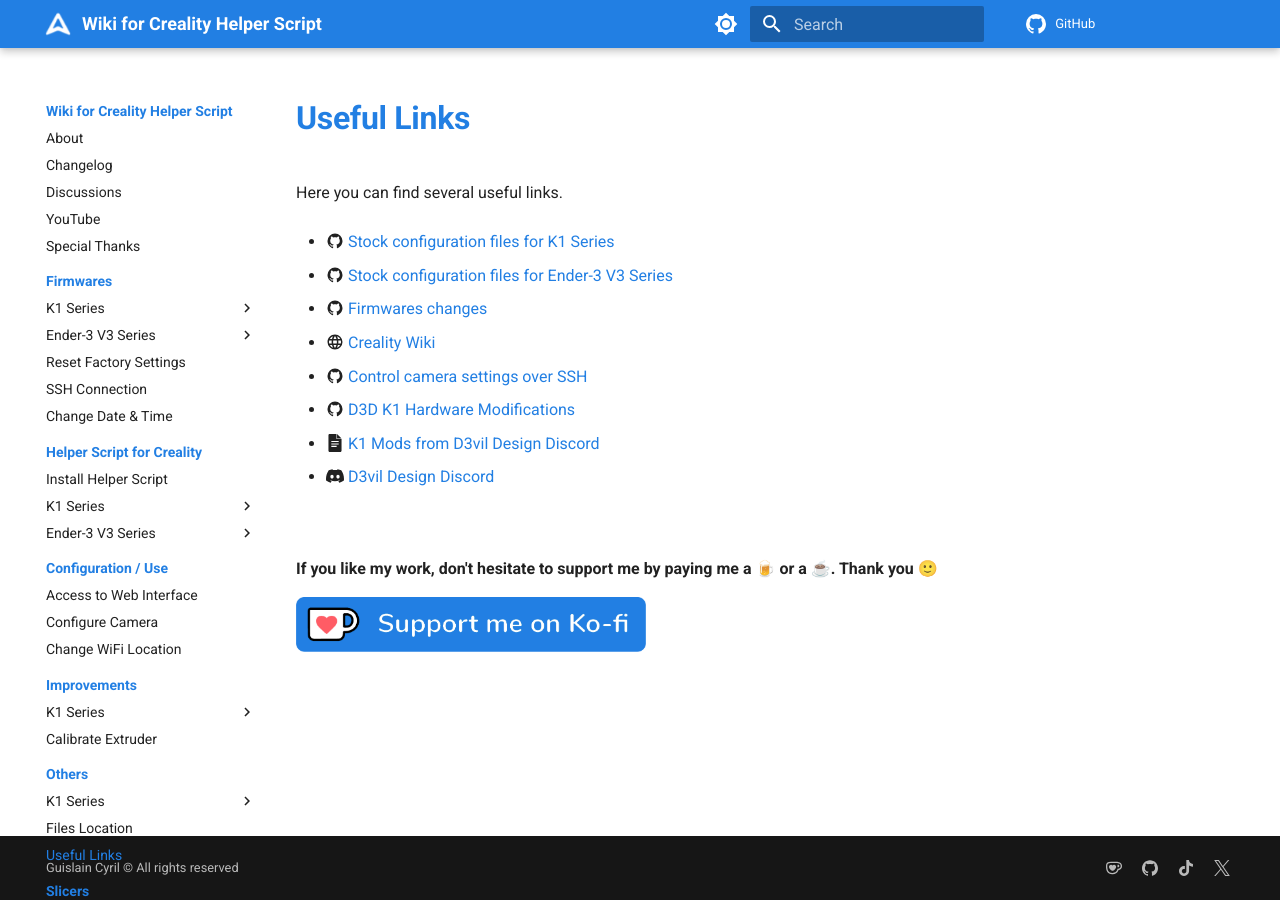
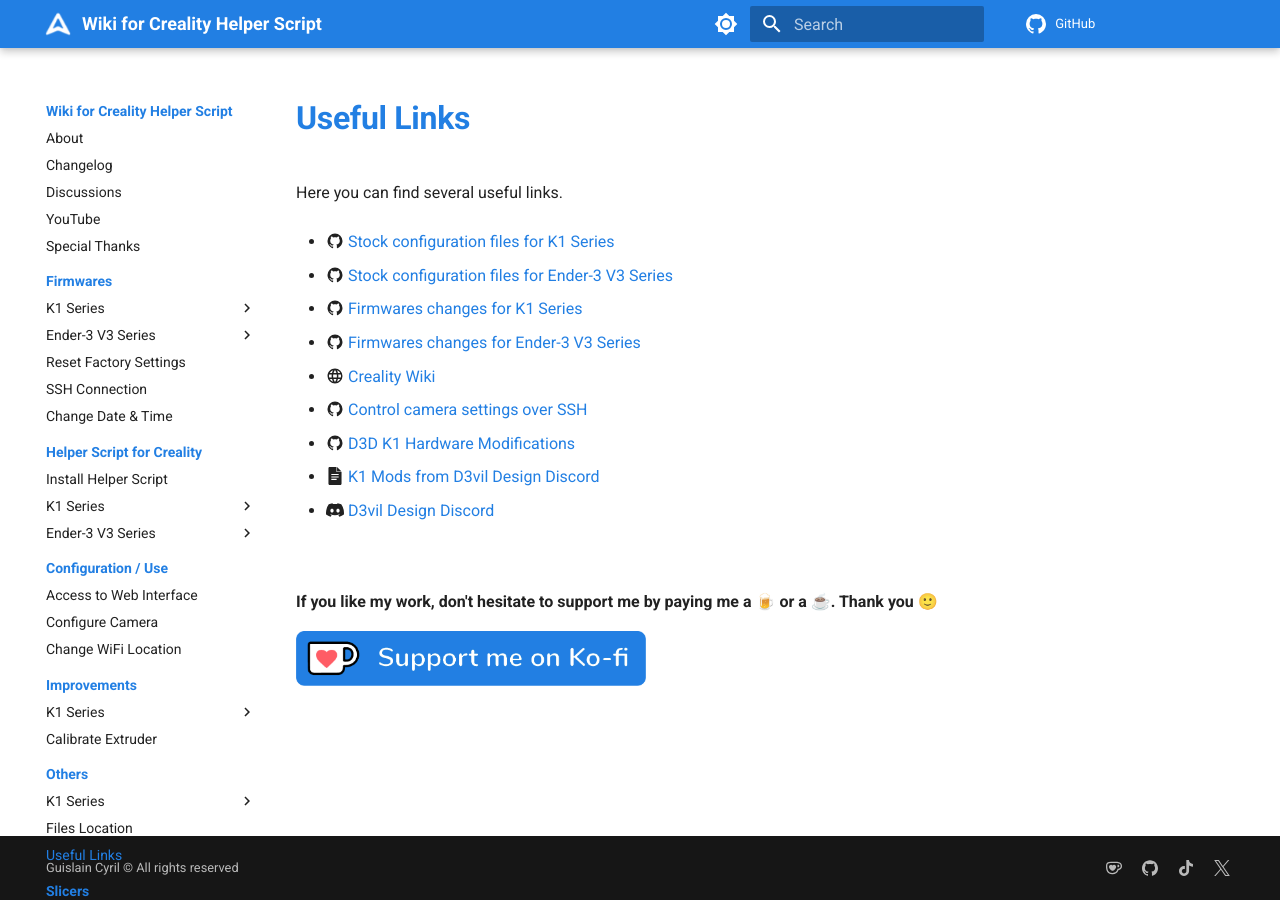
Before and after one commit to Guilouz/Creality-Helper-Script-Wiki, an MkDocs documentation site: the page built from docs/others/useful-links.md, in a window 1280 px wide. Built offline with MkDocs 1.6.1 and Material for MkDocs 9.7.7, drawn with Linux system fonts in a browser that asks for light colours; comment, search, counter and statistics services are not loaded.

Commit message:
Update useful-links.md

```diff
--- a/docs/others/useful-links.md
+++ b/docs/others/useful-links.md
@@ -8,7 +8,9 @@
 
 - :material-github: <a href="https://github.com/Guilouz/Creality-Helper-Script-Wiki/tree/main/downloads/Stock%20Config%20Files/Ender-3V3">Stock configuration files for Ender-3 V3 Series</a>
 
-- :material-github: <a href="https://github.com/Guilouz/Creality-K1-Extracted-Firmwares">Firmwares changes</a>
+- :material-github: <a href="https://github.com/Guilouz/Creality-K1-Extracted-Firmwares">Firmwares changes for K1 Series</a>
+
+- :material-github: <a href="https://github.com/Guilouz/Creality-Ender3-V3-Extracted-Firmwares">Firmwares changes for Ender-3 V3 Series</a>
 
 - :material-web: <a href="https://wiki.creality.com/en/k1-flagship-series">Creality Wiki</a>
 
```
